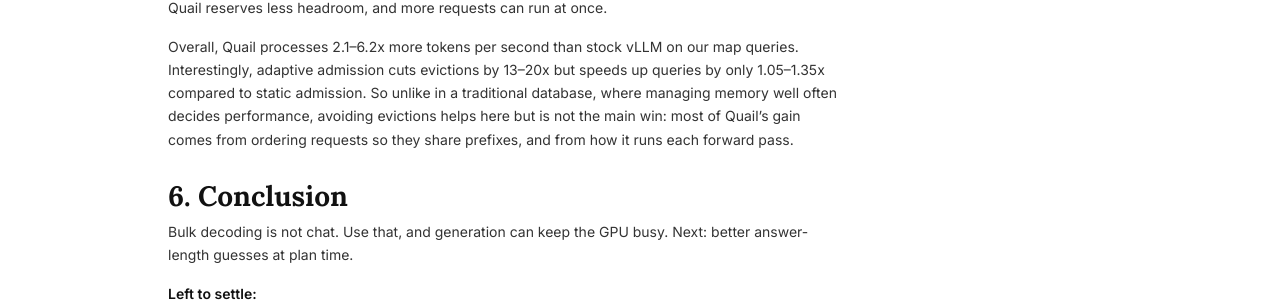
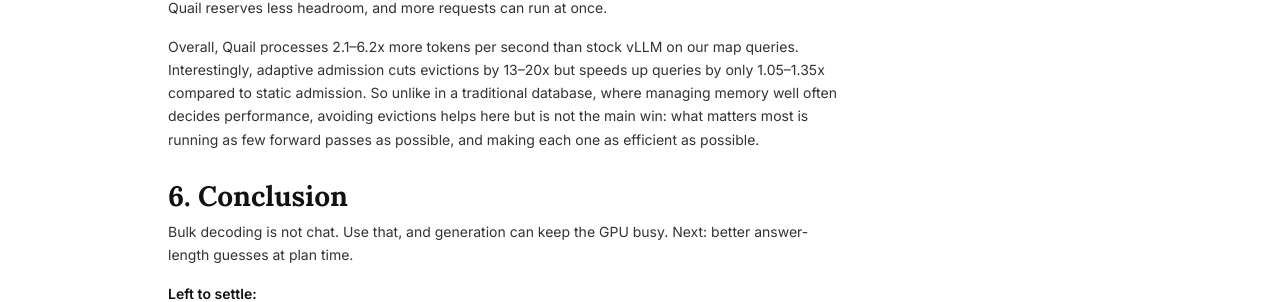
Before and after one commit to fsdatalab/fsdatalab.github.io, a Jekyll site: the page built from _posts/2026-11-03-ai-map.md, in a window 1280 px wide and 900 px high, scrolled down 10415 px. Shown: the part 222-524 px from the top of the window. Built offline with Jekyll 4.4.1, drawn with Linux system fonts in a browser that asks for light colours.

Commit message:
State the AI.MAP section 5 lesson as fewer, more efficient forward passes
Co-Authored-By: Claude Opus 5.5 <noreply@anthropic.com>
Claude-Session: https://claude.ai/code/session_012G22YMQssRfNYLRetzTaCz

```diff
--- a/_posts/2026-11-03-ai-map.md
+++ b/_posts/2026-11-03-ai-map.md
@@ -269,7 +269,7 @@ Finally, [Figure 7](#figure-7) shows adaptive admission at work while Quail runs
 
 The top panel shows the headroom: the KV pages Quail has reserved for outputs but not yet filled. It rises when Quail admits new requests, and falls as those requests generate output tokens. The bottom panel shows how many requests are decoding. At the start, no output has finished, so Quail underestimates output lengths and admits many requests at once. These requests start together and most stop at the 1,024-token limit, so they also finish together, near step 1,000. After that, Quail admits fewer requests at a time, each time earlier requests finish (the green ticks). The requests start at different times, so the waves get smaller. Near the end, only a few documents are still waiting, so Quail reserves less headroom, and more requests can run at once.
 
-Overall, Quail processes 2.1–6.2x more tokens per second than stock vLLM on our map queries. Interestingly, adaptive admission cuts evictions by 13–20x but speeds up queries by only 1.05–1.35x compared to static admission. So unlike in a traditional database, where managing memory well often decides performance, avoiding evictions helps here but is not the main win: most of Quail's gain comes from ordering requests so they share prefixes, and from how it runs each forward pass.
+Overall, Quail processes 2.1–6.2x more tokens per second than stock vLLM on our map queries. Interestingly, adaptive admission cuts evictions by 13–20x but speeds up queries by only 1.05–1.35x compared to static admission. So unlike in a traditional database, where managing memory well often decides performance, avoiding evictions helps here but is not the main win: what matters most is running as few forward passes as possible, and making each one as efficient as possible.
 
 
 # 6. Conclusion
```
